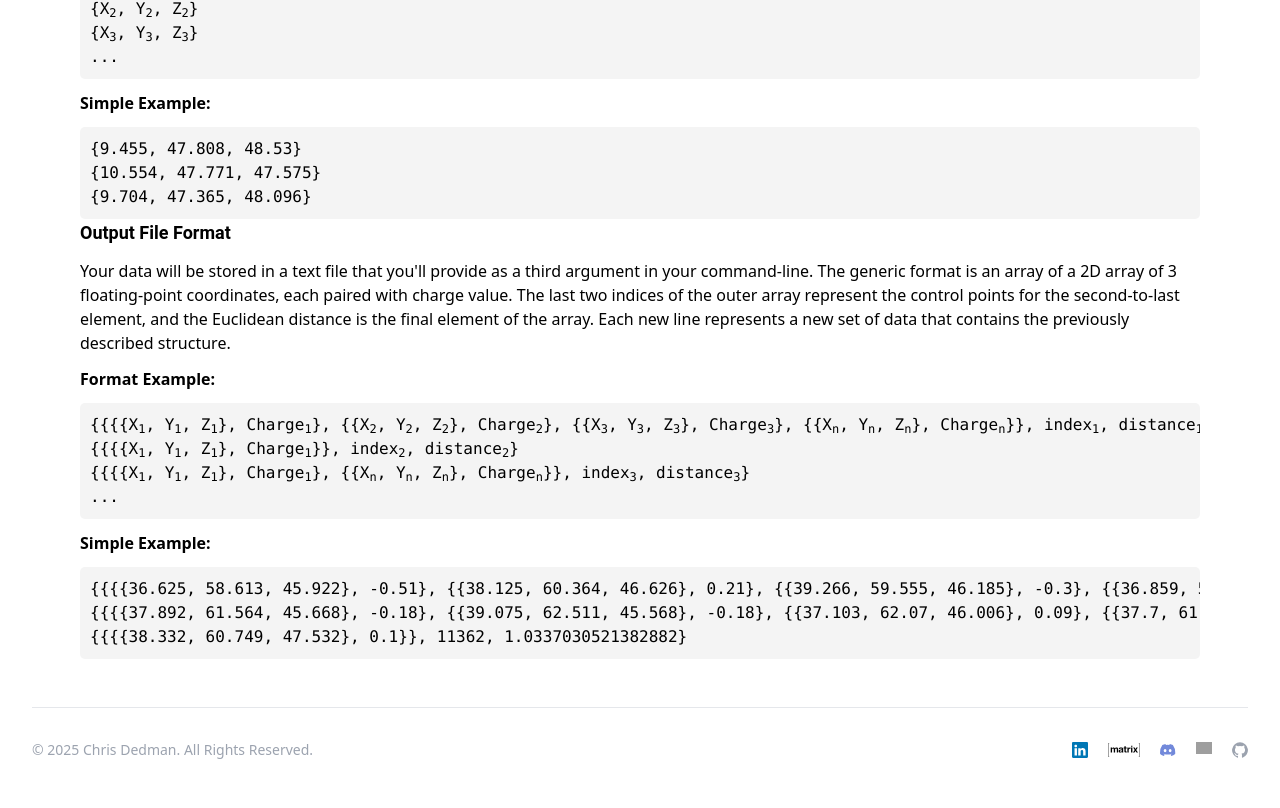
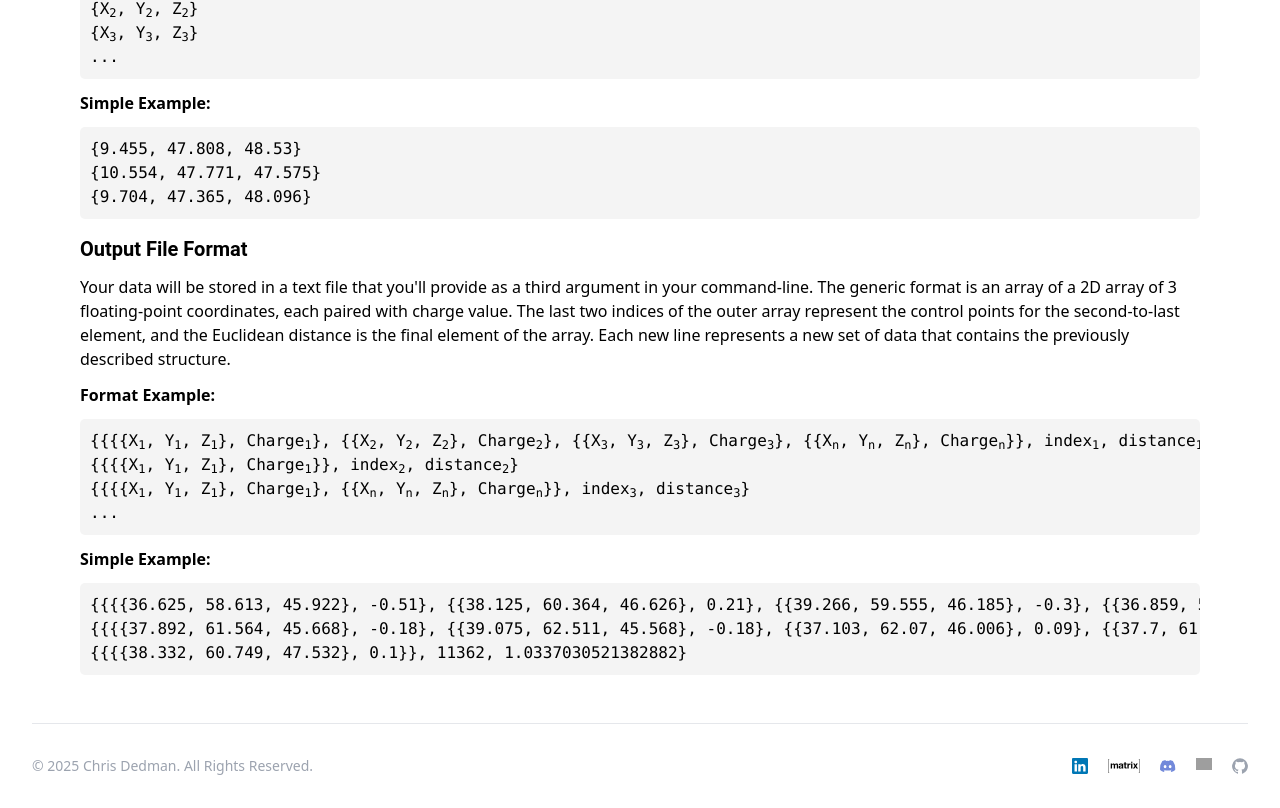
Before and after one commit to chrisdedman/website, a Next.js app: page /projects/research/tool in a window 1280 px wide. Shown: the part 2170-2978 px from the top of the page. Built offline with nearby package versions, Linux system fonts and the light colour scheme; grey boxes are pictures that could not be loaded.

Commit message:
Enhance output file format section with consistent styling

```diff
--- a/src/app/projects/research/tool/page.tsx
+++ b/src/app/projects/research/tool/page.tsx
@@ -174,7 +174,7 @@ function Article() {
         </code>
       </pre>
 
-      <h3>Output File Format</h3>
+      <h3 className="mt-4 text-xl font">Output File Format</h3>
       <p>
         Your data will be stored in a text file that you&#39;ll provide as a third argument in your command-line.
         The generic format is an array of a 2D array of 3 floating-point coordinates, each paired with charge value.
```
